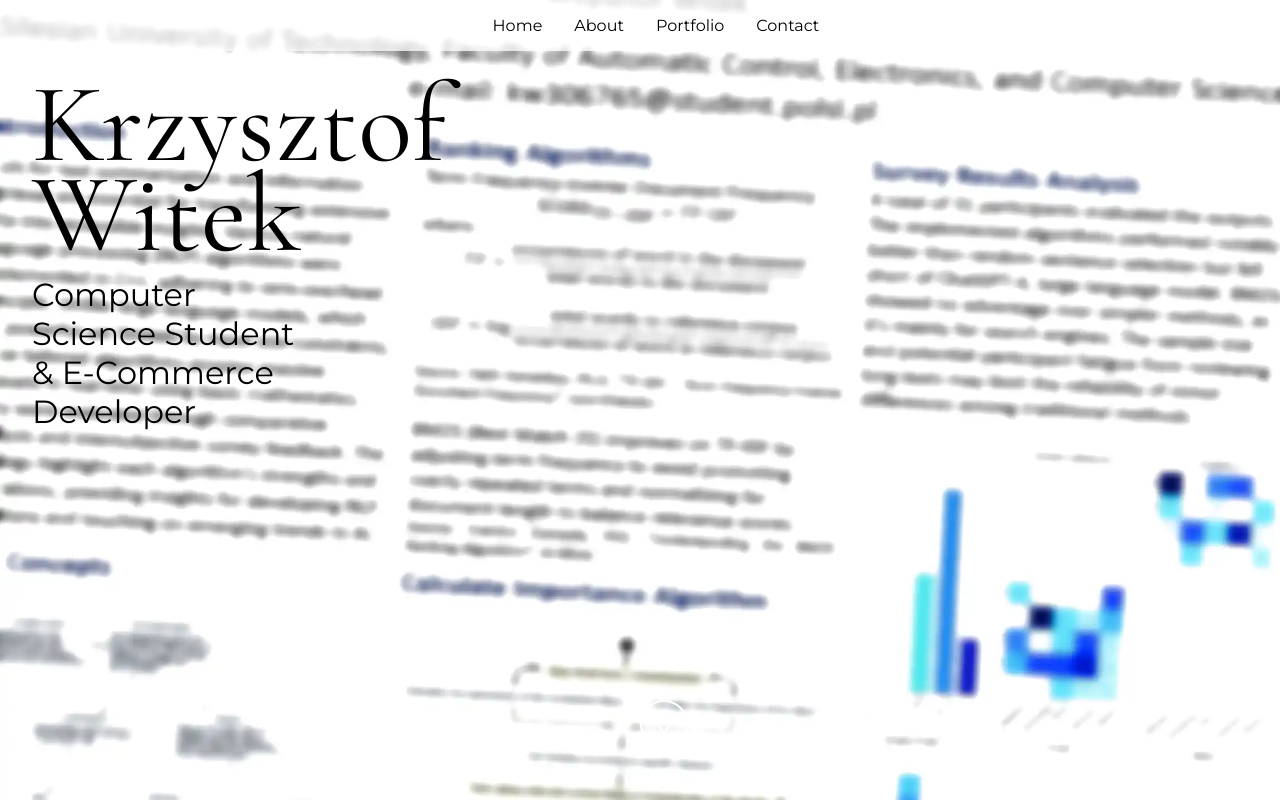
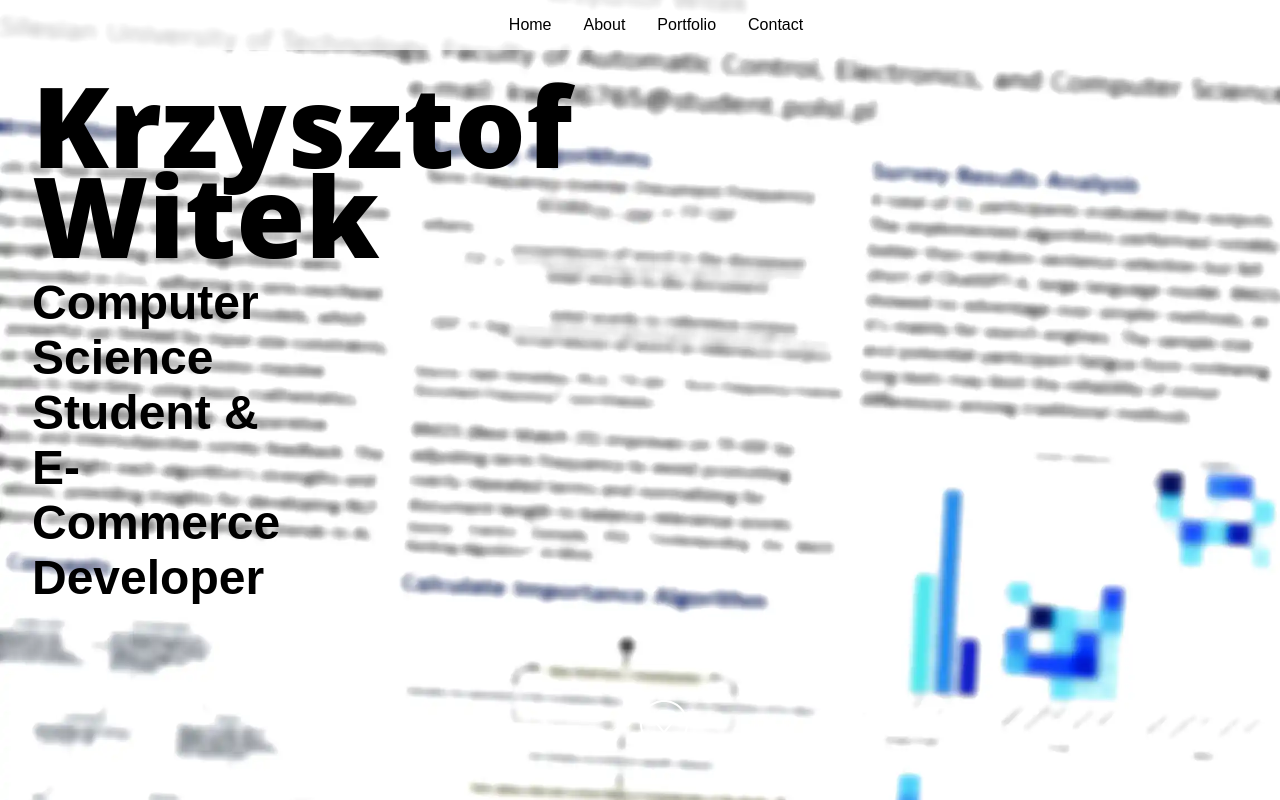
Before and after one commit to krzsztfwtk/my-portfolio-website, a React (Vite) app: page / in a window 1280 px wide. Built offline with nearby package versions, Linux system fonts and the light colour scheme.

Commit message:
changed font

```diff
--- a/src/styles.css
+++ b/src/styles.css
@@ -10,7 +10,7 @@ html {
 
 html,
 body {
-  font-family: "Montserrat", sans-serif;
+  font-family: "Poppins", sans-serif;
   height: 100%;
   margin: 0;
   overflow-x: hidden;
@@ -50,16 +50,16 @@ section img.background {
 }
 
 h1 {
-  font-family: "Cormorant Garamond", serif;
+  font-family: "Open Sans", sans-serif;
   font-size: 7rem;
-  font-weight: 400;
+  font-weight: 800;
   line-height: 0.8;
   margin: 0;
 }
 
 h2 {
-  font-size: 2rem;
-  font-weight: 400;
+  font-size: 3rem;
+  font-weight: 600;
   margin: 0;
   padding-top: 1rem;
 }
```
